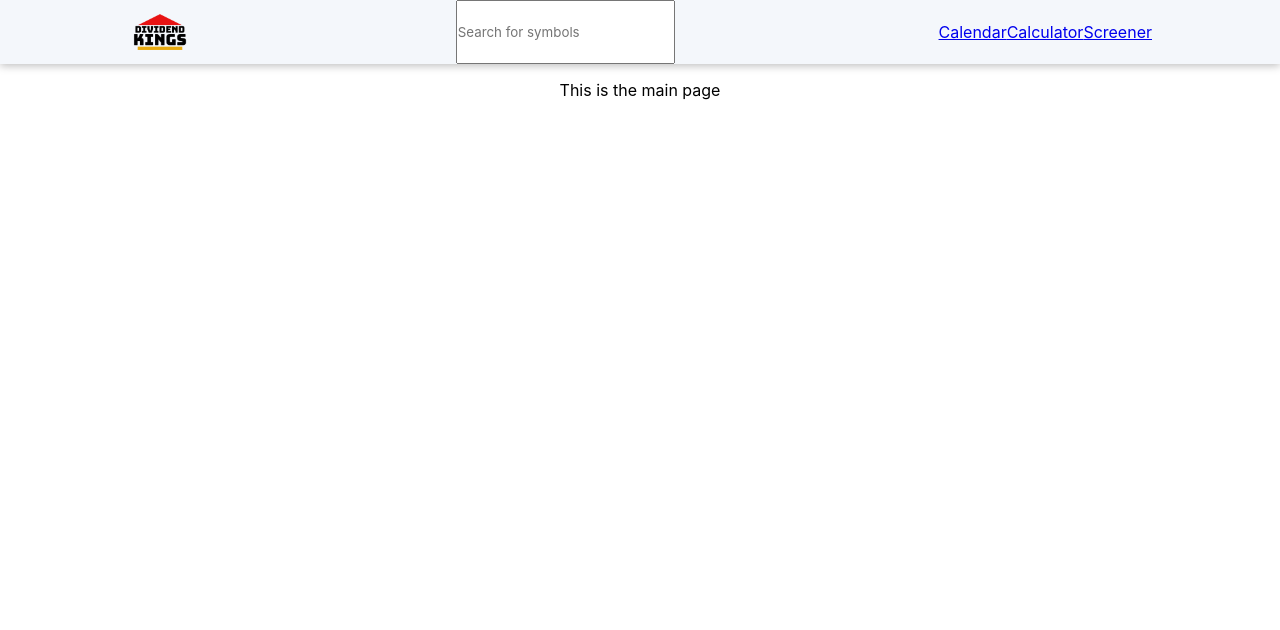
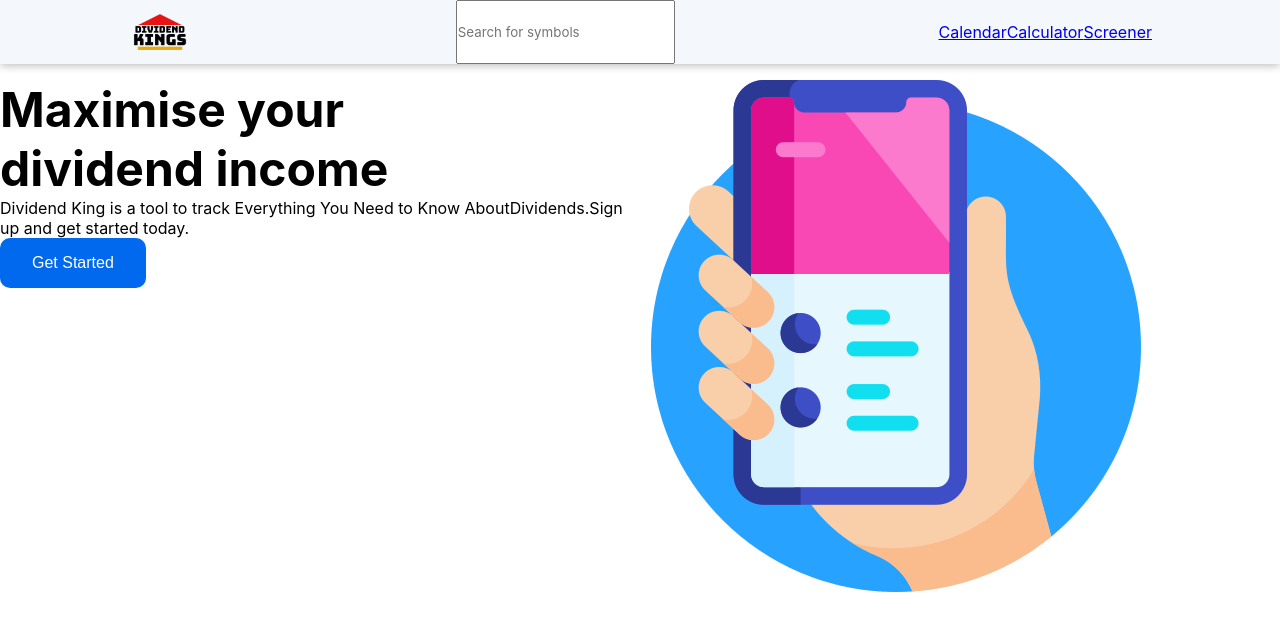
Before and after one commit to jiseong-choi/oxinion-finance, a React (Create React App) app: page / in a window 1280 px wide. Shown: the top 630 px of the page. Built offline with nearby package versions, Linux system fonts and the light colour scheme.

Commit message:
Brief home page

```diff
--- a/src/Pages/Home.tsx
+++ b/src/Pages/Home.tsx
@@ -1,19 +1,54 @@
 import React from "react";
 import styled from "styled-components";
 import Header from "../components/common/Header/Header";
+import { Button } from "../components/common/Button";
+import HomeImg from "../Assets/Images/smartphone.png";
 
 const HomeContent = styled.div`
-  display: flex;
+  /* display: flex;
   align-items: center;
-  justify-content: center;
+  justify-content: center; */
   margin-top: 5rem;
+  height: 100vh;
+  display: grid;
+  grid-template-columns: 1fr 1fr;
+`;
+
+const DescContent = styled.div``;
+
+const Title = styled.div`
+  h1 {
+    font-size: 3rem;
+  }
+`;
+
+const ImgExpression = styled.div`
+  background-image: url(${HomeImg});
+  display: block;
+  background-repeat: no-repeat;
+  height: 100%;
 `;
 
 const Home = () => {
   return (
     <div>
       <Header />
-      <HomeContent>This is the main page</HomeContent>
+      <HomeContent>
+        <DescContent>
+          <Title>
+            <h1>
+              Maximise your <br />
+              dividend income
+            </h1>
+            <p>
+              Dividend King is a tool to track Everything You Need to Know About
+              <span>Dividends</span>.Sign up and get started today.
+            </p>
+          </Title>
+          <Button type="button">Get Started</Button>
+        </DescContent>
+        <ImgExpression> </ImgExpression>
+      </HomeContent>
     </div>
   );
 };
--- a/src/components/common/Button.tsx
+++ b/src/components/common/Button.tsx
@@ -1,3 +1,32 @@
 import styled from "styled-components";
 
-export const Button = styled.button``;
+export const Button = styled.button`
+  display: inline-block;
+  border: none;
+  padding: 1rem 2rem;
+  margin: 0;
+  text-decoration: none;
+  background: #0069ed;
+  color: #ffffff;
+  font-family: sans-serif;
+  font-size: 1rem;
+  cursor: pointer;
+  text-align: center;
+  transition: background 250ms ease-in-out, transform 150ms ease;
+  -webkit-appearance: none;
+  -moz-appearance: none;
+  border-radius: 10px;
+
+  &:hover,
+  &:focus {
+    background: #075cc4;
+  }
+
+  &:focus {
+    outline: none;
+  }
+
+  &:active {
+    transform: scale(0.99);
+  }
+`;
```
Also changed, not shown: src/Assets/Images/smartphone.png (added), 1 other file (tests, documents, lock files or other folders).
